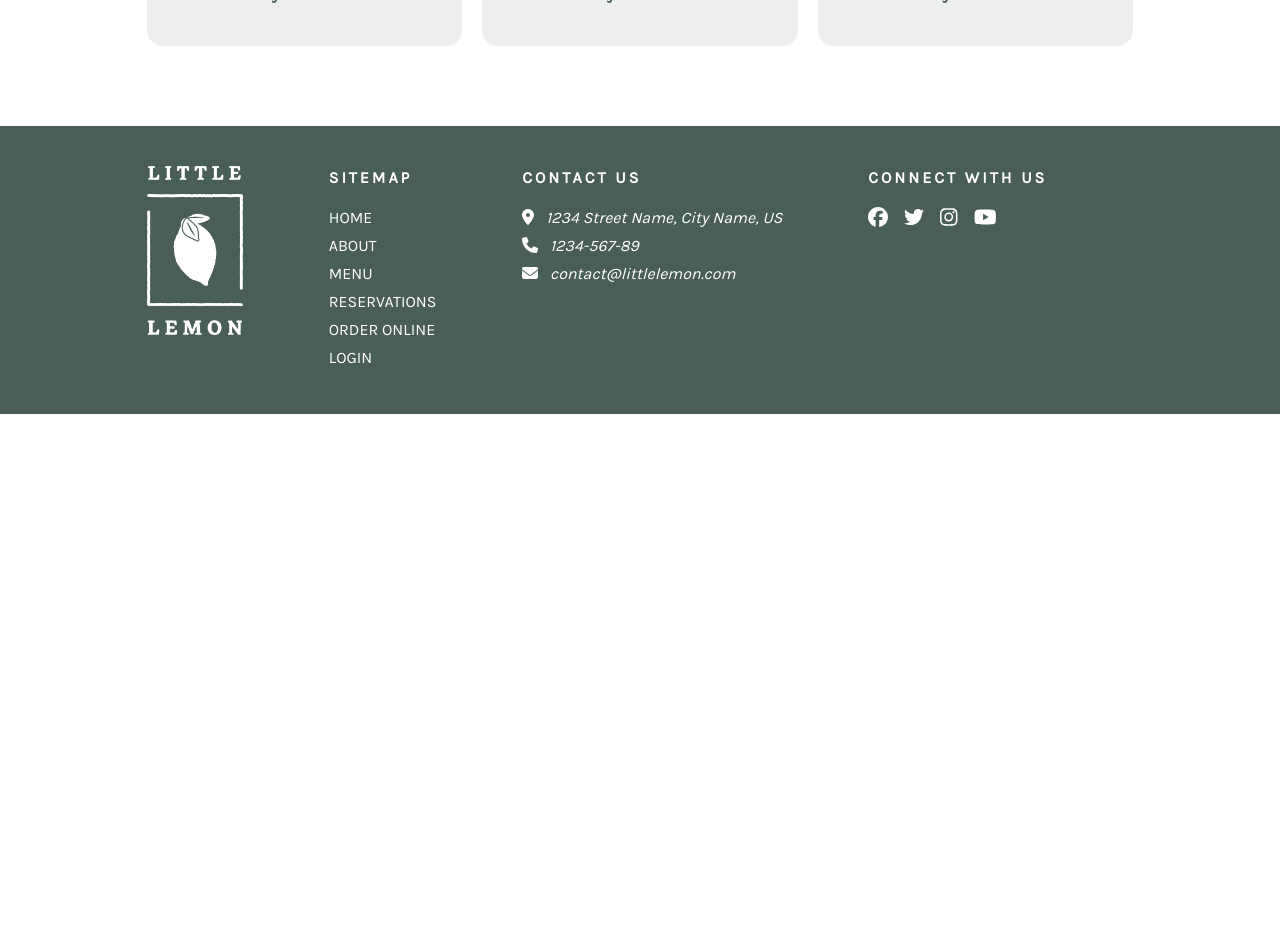
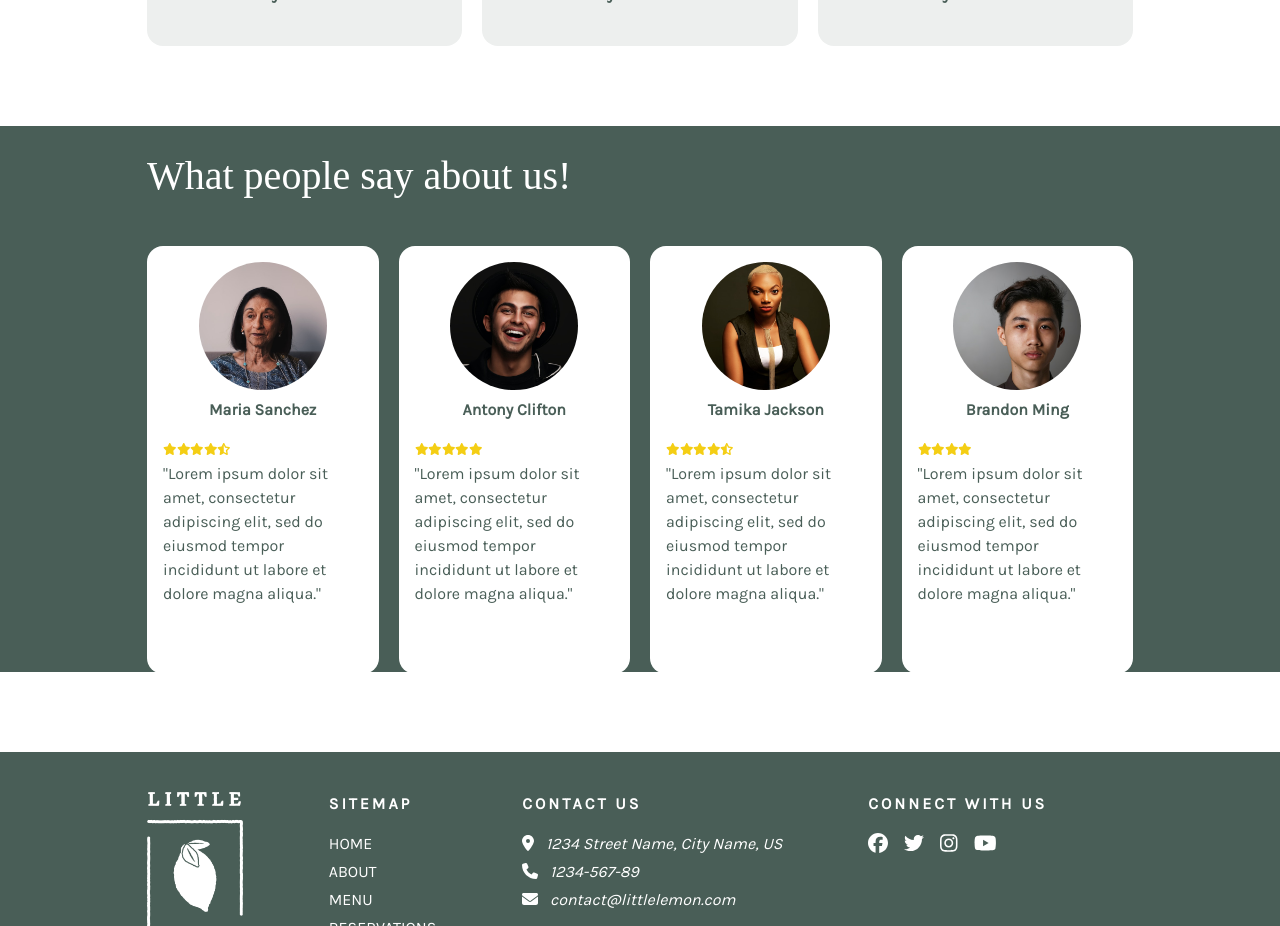
Before and after one commit to gamal2001/Front-End_Developer_Capstone_project, a React (Create React App) app: page / in a window 1280 px wide. Shown: the part 1200-2126 px from the top of the page. Before the commit the page ends 1614 px from the top, so only its background shows below. Built offline with nearby package versions, Linux system fonts and the light colour scheme; a web font is replaced by a local one.

Commit message:
add Testimonial

```diff
--- a/src/components/Home.js
+++ b/src/components/Home.js
@@ -1,6 +1,8 @@
+import TestimonialCard from "./TestimonialCard";
 import { Link } from "react-router-dom";
 import { FontAwesomeIcon } from "@fortawesome/react-fontawesome";
 import { faMotorcycle } from "@fortawesome/free-solid-svg-icons";
+
 import restaurantFoodImage from "../assets/restaurant-food.jpg";
 import bruschettaImage from "../assets/bruschetta.jpg";
 import greekSaladImage from "../assets/greek-salad.jpg";
@@ -10,6 +12,39 @@
 import customer3Image from "../assets/customer3.jpg";
 import customer4Image from "../assets/customer4.jpg";
 import "../assets/Home.css";
+
+
+const customers = [
+  {
+    fullName: 'Maria Sanchez',
+    image: customer1Image,
+    rating: [1, 1, 1, 1, 0.5],
+    says: `Lorem ipsum dolor sit amet, consectetur adipiscing elit, sed do
+      eiusmod tempor incididunt ut labore et dolore magna aliqua.`,
+  },
+  {
+    fullName: 'Antony Clifton',
+    image: customer2Image,
+    rating: [1, 1, 1, 1, 1],
+    says: `Lorem ipsum dolor sit amet, consectetur adipiscing elit, sed do
+      eiusmod tempor incididunt ut labore et dolore magna aliqua.`,
+  },
+  {
+    fullName: 'Tamika Jackson',
+    image: customer3Image,
+    rating: [1, 1, 1, 1, 0.5],
+    says: `Lorem ipsum dolor sit amet, consectetur adipiscing elit, sed do
+      eiusmod tempor incididunt ut labore et dolore magna aliqua.`,
+  },
+  {
+    fullName: 'Brandon Ming',
+    image: customer4Image,
+    rating: [1, 1, 1, 1],
+    says: `Lorem ipsum dolor sit amet, consectetur adipiscing elit, sed do
+      eiusmod tempor incididunt ut labore et dolore magna aliqua.`,
+  },
+];
+
 
 const Home = () => {
   return (
@@ -102,6 +137,16 @@
           </div>
         </article>
       </section>
+
+      <section className="testimonials">
+        <div className="container grid">
+          <h2>What people say about us!</h2>
+          {customers.map((customer, index) =>
+          <TestimonialCard key={index} customer={customer} />
+        )}
+
+        </div>
+      </section>
     </>
   );
 };
--- /dev/null
+++ b/src/components/TestimonialCard.js
@@ -0,0 +1,28 @@
+import {
+  faStar,
+  faStarHalfStroke
+} from '@fortawesome/free-solid-svg-icons';
+import { FontAwesomeIcon } from '@fortawesome/react-fontawesome';
+
+const ratingLevels = { '0.5': faStarHalfStroke, '1': faStar, };
+
+const TestimonialCard = ({ customer }) => {
+  return (
+    <article className="testimonial-card">
+      <img src={customer.image} alt={customer.fullName} />
+      <h4>{customer.fullName}</h4>
+      <span>
+        {customer.rating.map((ratingPoint, index) =>
+          <FontAwesomeIcon
+            key={index}
+            icon={ratingLevels[ratingPoint]}
+            size="xs"
+          />
+        )}
+      </span>
+      <blockquote><p>"{customer.says}"</p></blockquote>
+    </article>
+  );
+};
+
+export default TestimonialCard;
```
